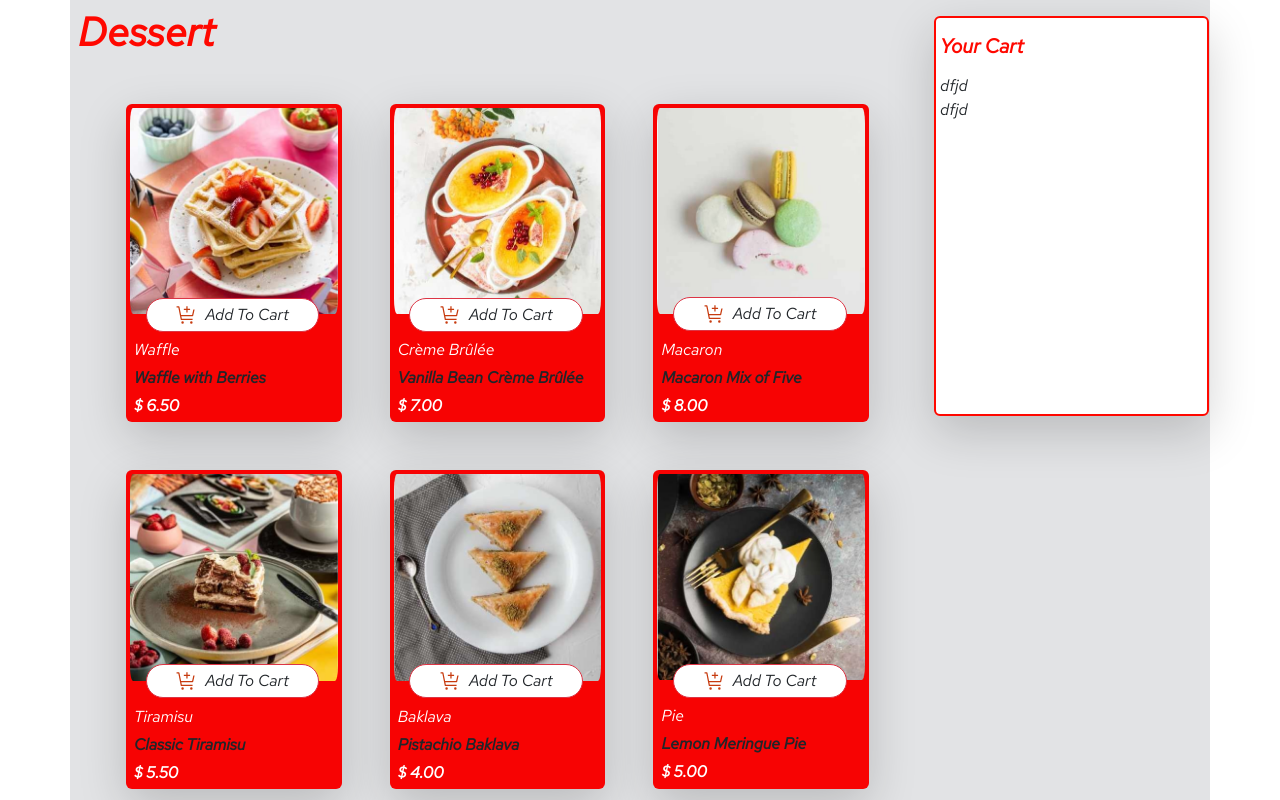
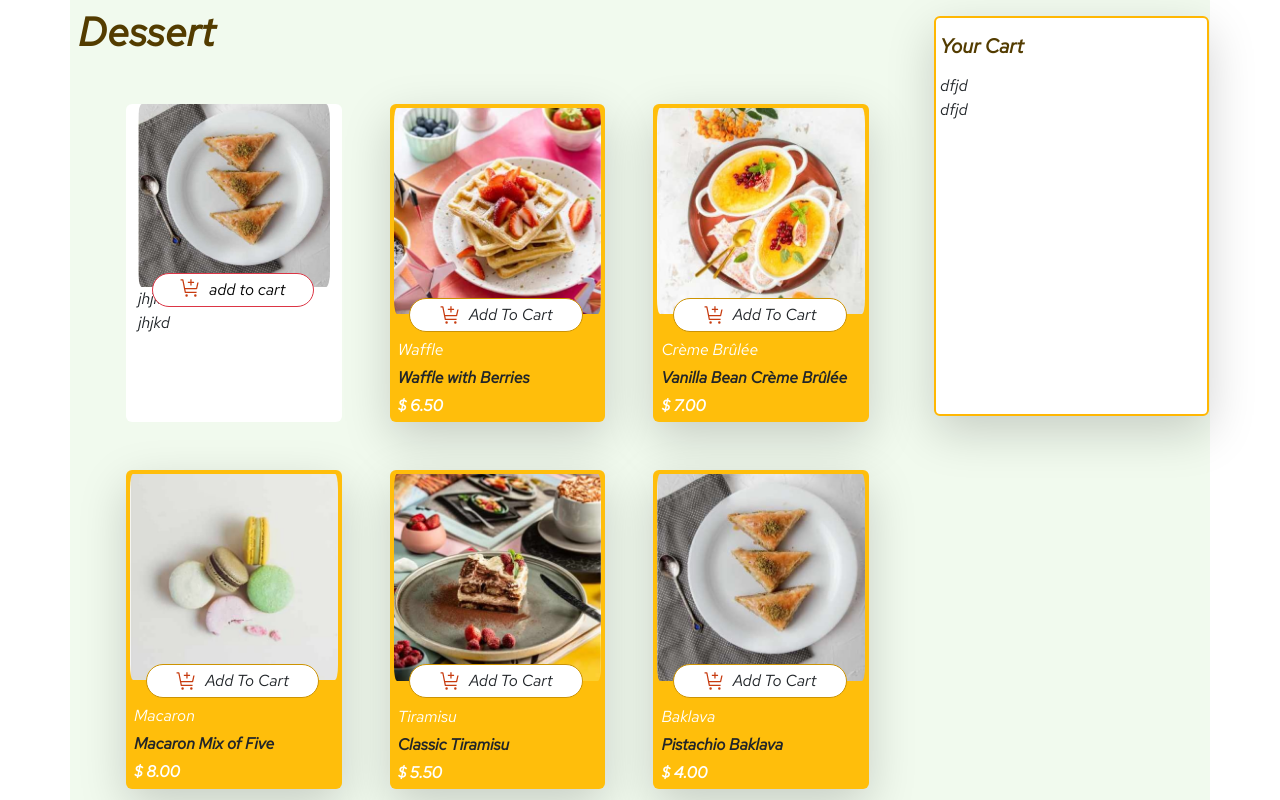
Before and after one commit to MahdiyehZafari/product-list-add-cart, a website: page index.html in a window 1280 px wide. Shown: the top 800 px of the page. Drawn offline with Linux system fonts and the light colour scheme.

Commit message:
change colors

```diff
--- a/assets/css/style.css
+++ b/assets/css/style.css
@@ -9,6 +9,7 @@
 body
 {
     font-family: 'MyFont', sans-serif;
+    /* background-color:#023047;  */
 }
 .text-333
 {
@@ -24,15 +25,19 @@ body
   }
 .text-red
 {
-    color: rgb(255, 8, 0);
+    color: #533c00;
+}
+.border-bt
+{
+    border-color: #cc9302 !important;
 }
 .border-red
 {
-    border-color: rgb(255, 8, 0) !important;
+    border-color: #ffb703 !important;
 }
 .bg-red
 {
-    background-color: rgb(247, 3, 3);
+    background-color: #ffbe0b
 }
 .rounded-me
 {
@@ -42,3 +47,7 @@ body
     -ms-border-radius: 15px;
     -o-border-radius: 15px;
 }
+#quantity-controls
+{
+    display: none;
+}
--- a/assets/js/app.js
+++ b/assets/js/app.js
@@ -1,3 +1,4 @@
+let quantity = 1;
 async function fetchData() {
     try {
         const response = await fetch('data.json'); // آدرس فایل JSON خود را وارد کنید
@@ -19,7 +20,7 @@ function displayData(data) {
         const col = document.createElement('div');
         col.className = 'col-12 col-sm-5 col-md-4 col-lg-3 bg-red shadow-lg rounded-2 p-1  justify-content-center';
         col.innerHTML = `<div class="row position-relative">
-        <div class="position-absolute add top-92 w-75 start-12 bg-white d-flex gap-2 justify-content-center border border-danger rounded-pill  mx-auto z-3 p-1">
+        <div class="position-absolute add top-92 w-75 start-12 bg-white d-flex gap-2 justify-content-center border border-bt rounded-pill  mx-auto z-3 p-1">
                 <img src="./assets/images/icon-add-to-cart.svg"  alt="">
                 <span>Add To Cart</span>
         </div>
@@ -34,6 +35,30 @@ function displayData(data) {
             <div class="row mt-1 fw-bold text-333">$ ${item.price}</div>
         </div>`;
         container.appendChild(col);
+
+        if (localStorage.getItem('cart')) {
+            const cart = JSON.parse(localStorage.getItem('cart'));
+            // quantity = cart.quantity;
+            // document.getElementById('quantity').innerText = quantity;
+        }
+
+        // تابع برای به‌روزرسانی localStorage
+        function updateLocalStorage() {
+            const cart = {
+                // quantity:` ${item.name}`,
+                productName: `${item.name}`,
+                price: `${item.price}`
+            };
+            localStorage.setItem('cart', JSON.stringify(cart));
+        }
+
+        document.getElementById('add-to-cart').addEventListener('click', function()
+        {
+            updateLocalStorage()
+        })
     });
 }
 fetchData();
+
+
+// ////////
--- a/index.html
+++ b/index.html
@@ -12,16 +12,16 @@
 </head>
 <body>
   <div class="container">
-    <div class="row bg-secondary-subtle gap-2">
+    <div class="row gap-2" style="background-color:#f1faee;">
       <div class="col-12 col-lg-9 p-2">
         <h1 class="col-12 mb-5 text-red fw-bolder">Dessert</h1>
         <div class="row gap-5 text-center justify-content-center"id="data-container">
-          <!-- <div class="col-12 col-sm-6 col-md-3 bg-white rounded-2 ">
+           <div class="col-12 col-sm-6 col-md-3 bg-white rounded-2 ">
              <div class="row position-relative">
-              <div class="position-absolute add top-92 w-75 start-12 bg-white d-flex gap-2 justify-content-center border border-danger rounded-pill  mx-auto z-3 p-1">
+              <button id="add-to-cart" class="position-absolute add top-92 w-75 start-12 bg-white d-flex gap-2 justify-content-center border border-danger rounded-pill  mx-auto z-3 p-1">
                 <img src="./assets/images/icon-add-to-cart.svg" alt="">
-                <span>Add To Cart</span>
-              </div>
+                 <span>add to cart</span>
+              </button>
                <img src="./assets/images/image-baklava-desktop.jpg" class="col-12 w-100 h-100 object-fit-contain rounded-4" alt="">
             </div>
              <div class="row">
@@ -34,7 +34,7 @@
                 </div>
               </div>
             </div>
-          </div> -->
+          </div>
         </div>
       </div>
       <div class="col-12 col-md-6 col-lg-2 bg-white border border-2 border-red shadow-lg rounded-2 mt-3 mx-auto p-3" style="height: 400px;width: 275px;">
```
